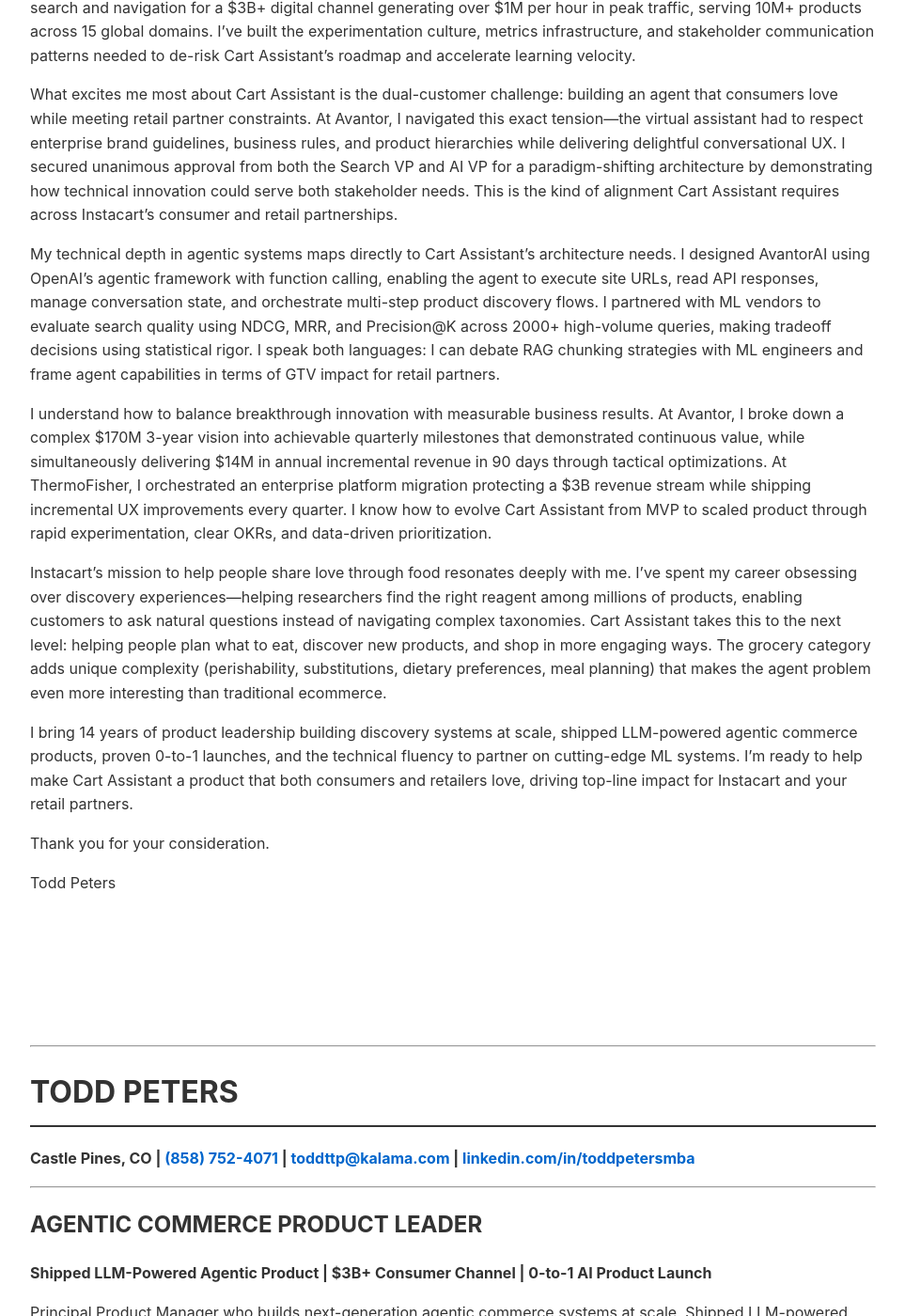
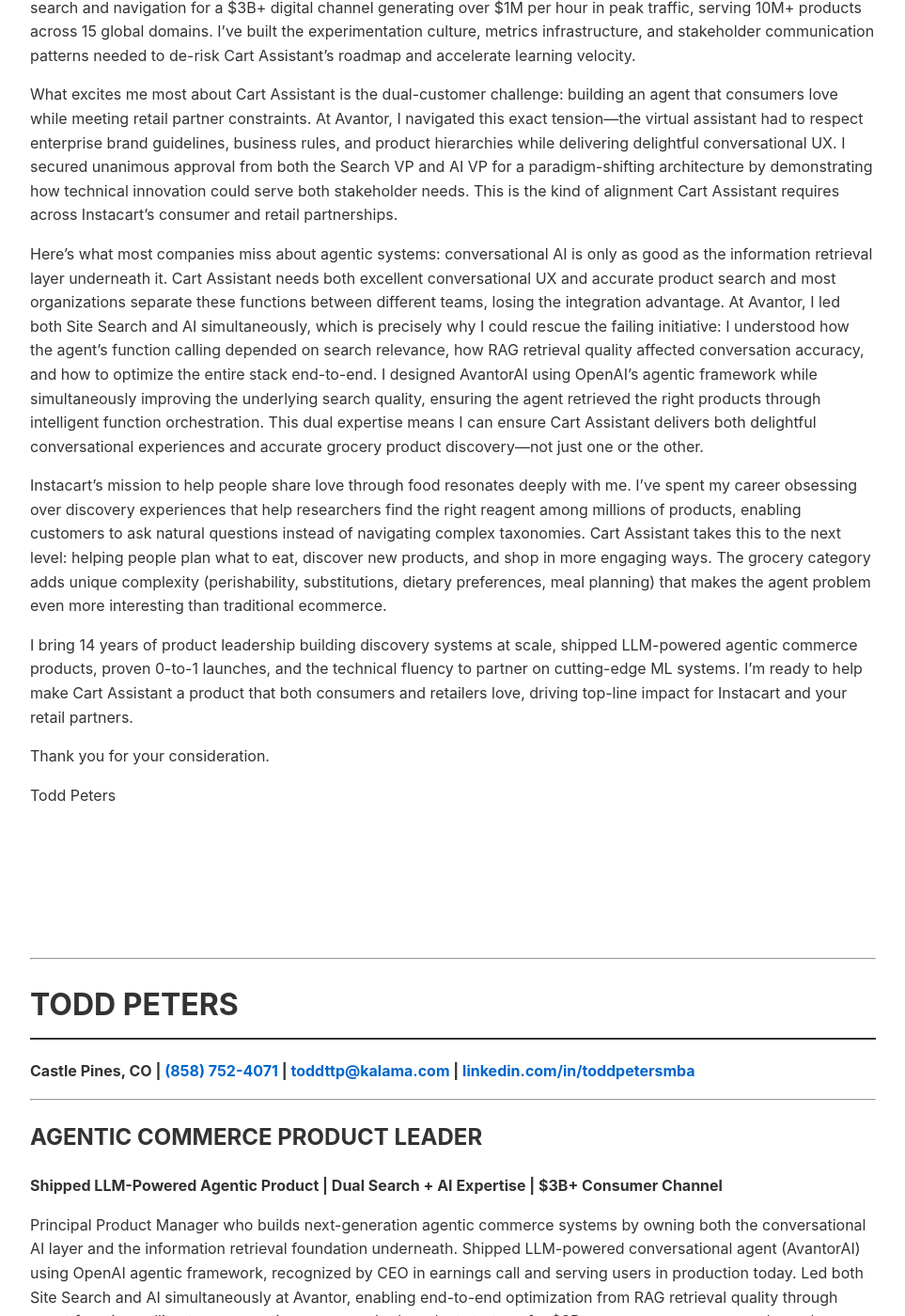
Before and after one commit to tsimech/tsimech.github.io, a Jekyll site: the page built from docs/instacart.md, in a window 1280 px wide and 1400 px high, scrolled down 494 px. Shown: the whole window at 94% size, without its empty margins (158-1121 px from the left). Built offline with Jekyll 4.4.1, drawn with Linux system fonts in a browser that asks for light colours; some of the changed text lies outside the part shown.

Commit message:
Update Instacart application with IR-LLM dependency positioning

```diff
--- a/docs/instacart.md
+++ b/docs/instacart.md
@@ -17,11 +17,9 @@ I bring exactly what this role demands: shipped LLM products in production, cons
 
 What excites me most about Cart Assistant is the dual-customer challenge: building an agent that consumers love while meeting retail partner constraints. At Avantor, I navigated this exact tension—the virtual assistant had to respect enterprise brand guidelines, business rules, and product hierarchies while delivering delightful conversational UX. I secured unanimous approval from both the Search VP and AI VP for a paradigm-shifting architecture by demonstrating how technical innovation could serve both stakeholder needs. This is the kind of alignment Cart Assistant requires across Instacart's consumer and retail partnerships.
 
-My technical depth in agentic systems maps directly to Cart Assistant's architecture needs. I designed AvantorAI using OpenAI's agentic framework with function calling, enabling the agent to execute site URLs, read API responses, manage conversation state, and orchestrate multi-step product discovery flows. I partnered with ML vendors to evaluate search quality using NDCG, MRR, and Precision@K across 2000+ high-volume queries, making tradeoff decisions using statistical rigor. I speak both languages: I can debate RAG chunking strategies with ML engineers and frame agent capabilities in terms of GTV impact for retail partners.
+Here's what most companies miss about agentic systems: conversational AI is only as good as the information retrieval layer underneath it. Cart Assistant needs both excellent conversational UX and accurate product search and most organizations separate these functions between different teams, losing the integration advantage. At Avantor, I led both Site Search and AI simultaneously, which is precisely why I could rescue the failing initiative: I understood how the agent's function calling depended on search relevance, how RAG retrieval quality affected conversation accuracy, and how to optimize the entire stack end-to-end. I designed AvantorAI using OpenAI's agentic framework while simultaneously improving the underlying search quality, ensuring the agent retrieved the right products through intelligent function orchestration. This dual expertise means I can ensure Cart Assistant delivers both delightful conversational experiences and accurate grocery product discovery—not just one or the other.
 
-I understand how to balance breakthrough innovation with measurable business results. At Avantor, I broke down a complex $170M 3-year vision into achievable quarterly milestones that demonstrated continuous value, while simultaneously delivering $14M in annual incremental revenue in 90 days through tactical optimizations. At ThermoFisher, I orchestrated an enterprise platform migration protecting a $3B revenue stream while shipping incremental UX improvements every quarter. I know how to evolve Cart Assistant from MVP to scaled product through rapid experimentation, clear OKRs, and data-driven prioritization.
-
-Instacart's mission to help people share love through food resonates deeply with me. I've spent my career obsessing over discovery experiences—helping researchers find the right reagent among millions of products, enabling customers to ask natural questions instead of navigating complex taxonomies. Cart Assistant takes this to the next level: helping people plan what to eat, discover new products, and shop in more engaging ways. The grocery category adds unique complexity (perishability, substitutions, dietary preferences, meal planning) that makes the agent problem even more interesting than traditional ecommerce.
+Instacart's mission to help people share love through food resonates deeply with me. I've spent my career obsessing over discovery experiences that help researchers find the right reagent among millions of products, enabling customers to ask natural questions instead of navigating complex taxonomies. Cart Assistant takes this to the next level: helping people plan what to eat, discover new products, and shop in more engaging ways. The grocery category adds unique complexity (perishability, substitutions, dietary preferences, meal planning) that makes the agent problem even more interesting than traditional ecommerce.
 
 I bring 14 years of product leadership building discovery systems at scale, shipped LLM-powered agentic commerce products, proven 0-to-1 launches, and the technical fluency to partner on cutting-edge ML systems. I'm ready to help make Cart Assistant a product that both consumers and retailers love, driving top-line impact for Instacart and your retail partners.
 
@@ -39,9 +37,9 @@ Todd Peters
 ---
 
 ## AGENTIC COMMERCE PRODUCT LEADER
-**Shipped LLM-Powered Agentic Product | $3B+ Consumer Channel | 0-to-1 AI Product Launch**
+**Shipped LLM-Powered Agentic Product | Dual Search + AI Expertise | $3B+ Consumer Channel**
 
-Principal Product Manager who builds next-generation agentic commerce systems at scale. Shipped LLM-powered conversational agent (AvantorAI) using OpenAI agentic framework, recognized by CEO in earnings call and serving users in production today. Led product strategy for $3B+ consumer ecommerce channel generating $1M+ per hour in peak traffic. Led 30-person cross-functional teams across engineering, ML, UX, and analytics. Built multi-year platform strategies while delivering rapid experimentation wins. Technical MBA who partners with ML engineers on agent architectures and RAG systems, and frames strategy for executives in terms of conversion, GTV, and user engagement.
+Principal Product Manager who builds next-generation agentic commerce systems by owning both the conversational AI layer and the information retrieval foundation underneath. Shipped LLM-powered conversational agent (AvantorAI) using OpenAI agentic framework, recognized by CEO in earnings call and serving users in production today. Led both Site Search and AI simultaneously at Avantor, enabling end-to-end optimization from RAG retrieval quality through agent function calling to conversation accuracy. Led product strategy for $3B+ consumer ecommerce channel generating $1M+ per hour in peak traffic. Led 30-person cross-functional teams across engineering, ML, UX, and analytics. Technical MBA who partners with ML engineers on agent architectures and RAG systems, and frames strategy for executives in terms of conversion, GTV, and user engagement.
 
 ---
 
@@ -53,7 +51,7 @@ Principal Product Manager who builds next-generation agentic commerce systems at
 
 - **Consumer Commerce at Scale**: Owned product strategy for $3B+ revenue channel serving 10M+ products across 15 global domains; 2023 delivered CTR +7.5%, Top-5 click activity +15%, search usage +13% despite millions of queries; protected high-velocity revenue stream generating $1M+ per hour in peak traffic
 
-- **0-to-1 Product Rescue & Launch**: Rescued failing conversational AI initiative by identifying critical architectural flaw through collaborative engineering discussions; built consensus across Search VP and AI VP for paradigm-shifting approach; led end-to-end product development from requirements through production launch
+- **0-to-1 Product Rescue & Launch**: Rescued failing conversational AI initiative by owning both Search and AI functions simultaneously, enabling deep understanding of how agent function calling depends on search relevance and RAG retrieval quality; identified critical architectural flaw through collaborative engineering discussions; built consensus across Search VP and AI VP for paradigm-shifting approach; led end-to-end product development from requirements through production launch
 
 - **Team Leadership & Cross-Functional Execution**: Led 30 team members across 6 functions (PM, UX, Content, Analytics, Dev, A/B testing); built culture of continuous learning and rapid experimentation; managed 5 on/offshore Agile SCRUM development teams; 3 direct reports
 
@@ -64,12 +62,12 @@ Principal Product Manager who builds next-generation agentic commerce systems at
 ### AVANTOR / INSIGHT GLOBAL | Castle Pines, CO (Remote)
 **Sr. Product Manager, Site Search and AI** | June 2024 - January 2026
 
-Led AI-powered discovery transformation for global life sciences ecommerce platform. Reported to VP of Search.
+Led AI-powered discovery transformation for global life sciences ecommerce platform, owning both Site Search and AI functions simultaneously. This dual ownership enabled end-to-end optimization: agentic systems depend on excellent information retrieval underneath, and managing both layers together ensured AvantorAI delivered accurate product discovery through intelligent conversational experiences. Reported to VP of Search.
 
-**LLM-Powered Agentic Commerce Product**
-- Rescued failing conversational AI initiative by identifying critical architectural flaw through collaborative engineering discussions; built consensus across Search VP and AI VP for paradigm-shifting solution enabling virtual assistant to execute any site URL and read API responses
-- Led end-to-end 0-to-1 product development using OpenAI agentic framework with function calling; designed agent functions for product search, content retrieval, category navigation, account management, and conversation state management
-- Launched AvantorAI/Navigator in Canada/US markets with English/French language support; enabled conversational product discovery at scale
+**LLM-Powered Agentic Commerce Product (Search + AI Integration)**
+- Rescued failing conversational AI initiative by owning both AI and search layers, understanding how agent function calling depended on search relevance and RAG retrieval quality; identified critical architectural flaw through collaborative engineering discussions; built consensus across Search VP and AI VP for paradigm-shifting solution enabling virtual assistant to execute any site URL and read API responses
+- Led end-to-end 0-to-1 product development using OpenAI agentic framework with function calling; designed agent functions for product search, content retrieval, category navigation, account management, and conversation state management; simultaneously optimized underlying search quality to ensure accurate product retrieval
+- Launched AvantorAI/Navigator in Canada/US markets with English/French language support; enabled conversational product discovery at scale through integrated AI and information retrieval optimization
 - Recognized by CEO in Q2 2025 earnings call; product remains in production today serving enterprise customers
 
 **Product Strategy & Execution**
```
